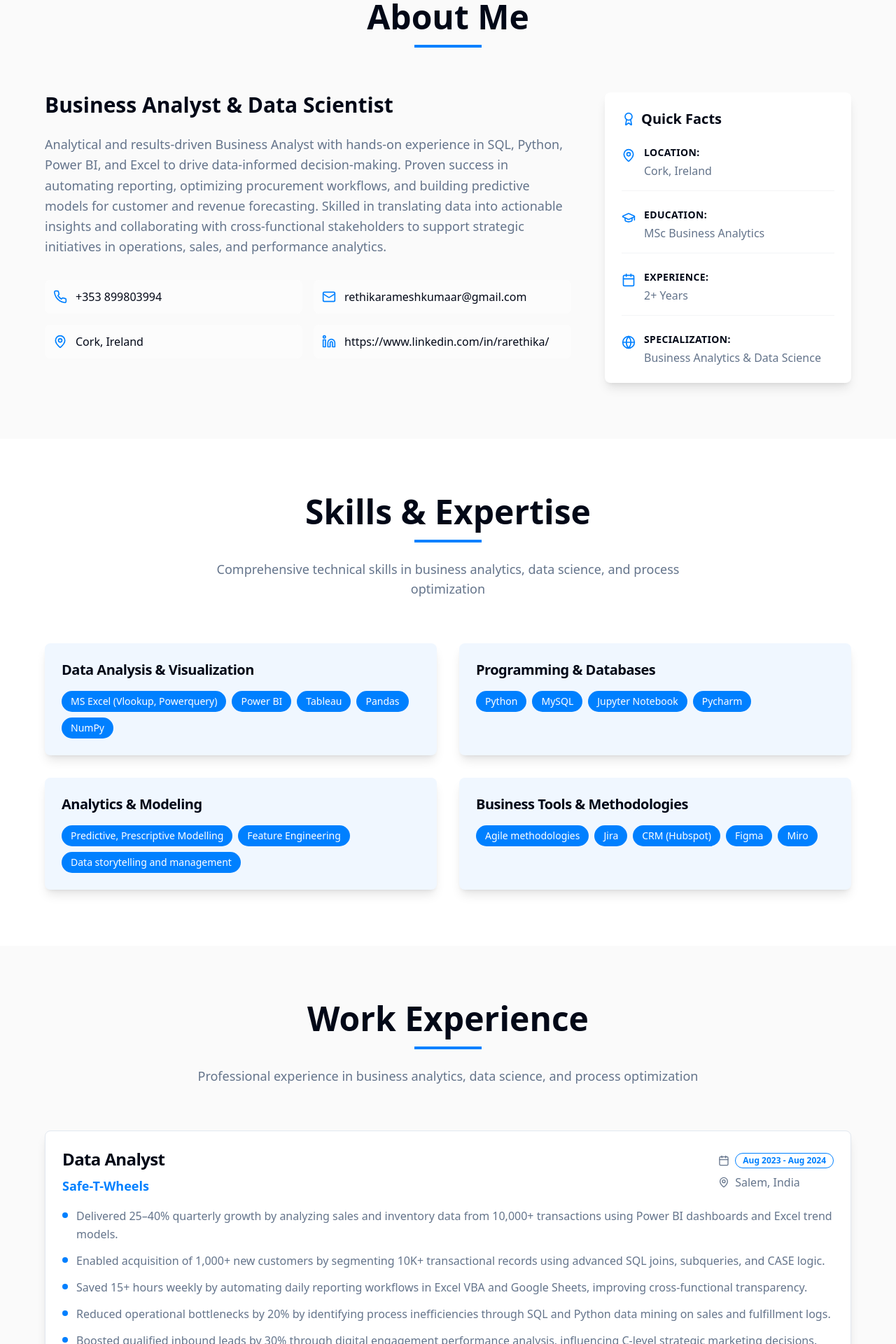
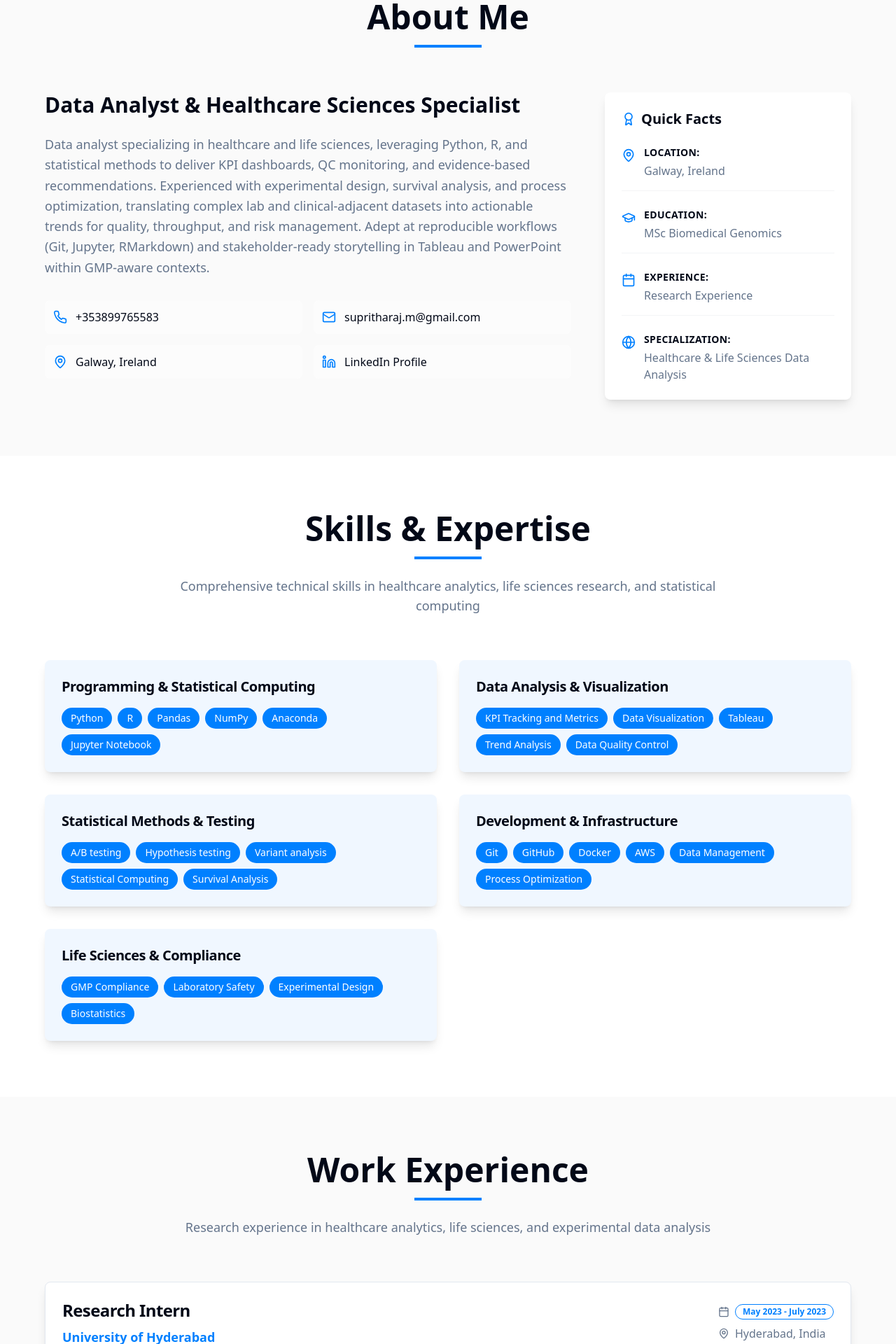
Before and after one commit to mentorque/suprithaportfolio, a React (Vite) app: page / in a window 1280 px wide. Shown: the part 880-2800 px from the top of the page at 70% size. Built offline with nearby package versions, Linux system fonts and the light colour scheme.

Commit message:
Update portfolio with new details
Updates the portfolio with Supritha's information, including contact details, professional summary, areas of expertise, work experience, projects, and education.

```diff
--- a/src/components/AboutSection.tsx
+++ b/src/components/AboutSection.tsx
@@ -3,17 +3,17 @@ import { MapPin, Phone, Mail, Linkedin, GraduationCap, Calendar, Globe, Award }
 
 const AboutSection = () => {
   const quickFacts = [
-    { icon: MapPin, label: "Location", value: "Cork, Ireland" },
-    { icon: GraduationCap, label: "Education", value: "MSc Business Analytics" },
-    { icon: Calendar, label: "Experience", value: "2+ Years" },
-    { icon: Globe, label: "Specialization", value: "Business Analytics & Data Science" },
+    { icon: MapPin, label: "Location", value: "Galway, Ireland" },
+    { icon: GraduationCap, label: "Education", value: "MSc Biomedical Genomics" },
+    { icon: Calendar, label: "Experience", value: "Research Experience" },
+    { icon: Globe, label: "Specialization", value: "Healthcare & Life Sciences Data Analysis" },
   ];
 
   const contactInfo = [
-    { icon: Phone, value: "+353 899803994" },
-    { icon: Mail, value: "rethikarameshkumaar@gmail.com" },
-    { icon: MapPin, value: "Cork, Ireland" },
-    { icon: Linkedin, value: "https://www.linkedin.com/in/rarethika/" },
+    { icon: Phone, value: "+353899765583" },
+    { icon: Mail, value: "supritharaj.m@gmail.com" },
+    { icon: MapPin, value: "Galway, Ireland" },
+    { icon: Linkedin, value: "LinkedIn Profile" },
   ];
 
   return (
@@ -31,11 +31,11 @@ const AboutSection = () => {
             {/* Main Content - Takes 2/3 of the space */}
             <div className="lg:col-span-2">
               <h3 className="text-2xl md:text-3xl font-bold text-foreground mb-6">
-                Business Analyst & Data Scientist
+                Data Analyst & Healthcare Sciences Specialist
               </h3>
 
               <p className="text-lg text-muted-foreground leading-relaxed mb-8">
-                Analytical and results-driven Business Analyst with hands-on experience in SQL, Python, Power BI, and Excel to drive data-informed decision-making. Proven success in automating reporting, optimizing procurement workflows, and building predictive models for customer and revenue forecasting. Skilled in translating data into actionable insights and collaborating with cross-functional stakeholders to support strategic initiatives in operations, sales, and performance analytics.
+                Data analyst specializing in healthcare and life sciences, leveraging Python, R, and statistical methods to deliver KPI dashboards, QC monitoring, and evidence-based recommendations. Experienced with experimental design, survival analysis, and process optimization, translating complex lab and clinical-adjacent datasets into actionable trends for quality, throughput, and risk management. Adept at reproducible workflows (Git, Jupyter, RMarkdown) and stakeholder-ready storytelling in Tableau and PowerPoint within GMP-aware contexts.
               </p>
 
               {/* Contact Information Grid */}
--- a/src/components/EducationSection.tsx
+++ b/src/components/EducationSection.tsx
@@ -1,40 +1,36 @@
 import { Card, CardContent, CardHeader, CardTitle } from "@/components/ui/card";
 import { Badge } from "@/components/ui/badge";
-import { GraduationCap, Calendar, Award, Star } from "lucide-react";
+import { GraduationCap, Calendar } from "lucide-react";
 
 const EducationSection = () => {
   const education = [
     {
-      institution: "University College Cork",
-      degree: "MSc Business Analytics",
-      dates: "2024 - 2025",
+      institution: "University of Galway",
+      degree: "MSc in Biomedical Genomics",
+      dates: "2023 - 2024",
       grade: "",
       coursework: [
-        "Predictive & Prescriptive Analytics",
-        "Data Analysis and Visualization",
-        "Python",
-        "Practical Application of BA",
-        "Design Thinking"
+        "Genomics techniques",
+        "Statistical Computing with R",
+        "Cancer Genomics",
+        "Programming for Biology using Python",
+        "Data Visualization"
       ]
     },
     {
-      institution: "Kumaraguru College of Technology",
-      degree: "BE in Electronics and Communication Engineering",
-      dates: "2019 – 2023",
+      institution: "Osmania University College for Women",
+      degree: "BSc in Genetics and Biotechnology",
+      dates: "2019 – 2022",
       grade: "",
-      coursework: []
+      coursework: [
+        "Biostatistics",
+        "Cytogenetics",
+        "Preventive Medicine",
+        "Bioinformatics",
+        "Biophysical Techniques",
+        "Population Genetics"
+      ]
     }
-  ];
-
-  const certifications = [
-    "SQL and Relational Databases 101, IBM",
-    "Introduction to CRM with HubSpot, Coursera",
-    "AI, Business and the Future of Work, Lund University",
-    "Introduction to Statistics, Stanford University",
-    "Business Analytics with Excel, Johns Hopkins University",
-    "Data Visualization Using Python, Great Learning",
-    "Excel Skills for Business Essentials, Macquarie University",
-    "Crash Course on Python, Coursera"
   ];
 
   return (
@@ -43,16 +39,16 @@ const EducationSection = () => {
         <div className="max-w-6xl mx-auto">
           <div className="text-center mb-16">
             <h2 className="text-4xl md:text-5xl font-bold text-foreground mb-4">
-              Education & Achievements
+              Education
             </h2>
             <div className="w-24 h-1 bg-[hsl(var(--primary))] mx-auto mb-6"></div>
             <p className="text-lg text-muted-foreground max-w-3xl mx-auto">
-              Academic background and professional certifications in business analytics and data science
+              Academic background in biomedical genomics and life sciences research
             </p>
           </div>
 
           {/* Education Section */}
-          <div className="mb-16">
+          <div>
             <h3 className="text-2xl font-bold text-foreground mb-8 flex items-center">
               <GraduationCap className="w-6 h-6 mr-3 text-[hsl(var(--primary))]" />
               Education
@@ -95,31 +91,6 @@ const EducationSection = () => {
               ))}
             </div>
           </div>
-
-          {/* Certifications Section */}
-          <div>
-            <h3 className="text-2xl font-bold text-foreground mb-8 flex items-center">
-              <Award className="w-6 h-6 mr-3 text-[hsl(var(--primary))]" />
-              Professional Certifications
-            </h3>
-
-            <Card className="bg-white shadow-lg">
-              <CardContent className="p-8">
-                <div className="grid md:grid-cols-2 gap-6">
-                  {certifications.map((cert, index) => (
-                    <div key={index} className="flex items-start space-x-3 p-4 rounded-lg bg-[hsl(var(--skill-bg))] hover:bg-[hsl(var(--primary))]/10 transition-colors duration-200 group">
-                      <div className="flex-shrink-0 mt-1">
-                        <Star className="w-4 h-4 text-[hsl(var(--primary))] group-hover:text-[hsl(var(--hero-accent))] transition-colors duration-200" />
-                      </div>
-                      <p className="text-foreground leading-relaxed font-medium group-hover:text-[hsl(var(--primary))] transition-colors duration-200">
-                        {cert}
-                      </p>
-                    </div>
-                  ))}
-                </div>
-              </CardContent>
-            </Card>
-          </div>
         </div>
       </div>
     </section>
--- a/src/components/ExperienceSection.tsx
+++ b/src/components/ExperienceSection.tsx
@@ -5,27 +5,18 @@ import { Calendar, MapPin } from "lucide-react";
 const ExperienceSection = () => {
   const experiences = [
     {
-      title: "Data Analyst",
-      company: "Safe-T-Wheels",
-      location: "Salem, India",
-      dates: "Aug 2023 - Aug 2024",
+      title: "Research Intern",
+      company: "University of Hyderabad",
+      location: "Hyderabad, India",
+      dates: "May 2023 - July 2023",
       responsibilities: [
-        "Delivered 25–40% quarterly growth by analyzing sales and inventory data from 10,000+ transactions using Power BI dashboards and Excel trend models.",
-        "Enabled acquisition of 1,000+ new customers by segmenting 10K+ transactional records using advanced SQL joins, subqueries, and CASE logic.",
-        "Saved 15+ hours weekly by automating daily reporting workflows in Excel VBA and Google Sheets, improving cross-functional transparency.",
-        "Reduced operational bottlenecks by 20% by identifying process inefficiencies through SQL and Python data mining on sales and fulfillment logs.",
-        "Boosted qualified inbound leads by 30% through digital engagement performance analysis, influencing C-level strategic marketing decisions."
-      ]
-    },
-    {
-      title: "Procurement Coordinator Intern",
-      company: "Flow Con Engineer India Pvt Ltd",
-      location: "Coimbatore, India",
-      dates: "May 2023 – July 2023",
-      responsibilities: [
-        "Reduced procurement cycle time by 15% by developing Tableau and Excel dashboards to track supplier KPIs and delivery compliance.",
-        "Generated €5,500 in savings within 3 months by conducting vendor cost-efficiency analysis using purchasing data and driving optimized sourcing decisions.",
-        "Improved forecast accuracy by 18% through trend analysis of inventory flow and material demand using SQL queries and Tableau visuals."
+        "Applied advanced methods including affinity chromatography, ion-exchange chromatography, and enzyme inhibition assays to extract and validate protease inhibitors, demonstrating strong technical expertise and analytical precision.",
+        "Designed and conducted pest-management experiments on Achaea janata larvae using protease inhibitors, improving experimental adaptability and demonstrating 70% larval mortality in treated groups.",
+        "Tested two colonies (n=100 each), recording control larvae weights of 465–906 mg versus treated averages <250 mg, evidencing >60% growth reduction and suppressed vitality.",
+        "Collected and organized 200+ quantitative data points on larval development, strengthening accuracy of growth and mortality trend analysis through careful data management.",
+        "Performed t-tests and survival analyses in Python and R, validating statistical significance (p<0.01) with 95% confidence and quantifying effect size to strengthen reliability of pest-management findings.",
+        "Developed data visualizations (box plots, survival curves, bar charts) that enhanced results clarity and enabled effective communication of experimental insights to diverse audiences.",
+        "Identified consistent trends of stunted growth and elevated mortality, confirming protease inhibitors' 70% effectiveness as natural biocontrol agents, contributing to sustainable agricultural pest-management strategies."
       ]
     }
   ];
@@ -40,7 +31,7 @@ const ExperienceSection = () => {
             </h2>
             <div className="w-24 h-1 bg-[hsl(var(--primary))] mx-auto mb-6"></div>
             <p className="text-lg text-muted-foreground max-w-3xl mx-auto">
-              Professional experience in business analytics, data science, and process optimization
+              Research experience in healthcare analytics, life sciences, and experimental data analysis
             </p>
           </div>
 
--- a/src/components/HeroSection.tsx
+++ b/src/components/HeroSection.tsx
@@ -31,22 +31,22 @@ const HeroSection = () => {
         <div className="mb-8">
           <img
             src={profilePicture}
-            alt="Rethika Rameshkumaar Anuradha"
+            alt="Supritha Raj"
             className="w-48 h-48 rounded-full mx-auto mb-6 border-4 border-white shadow-2xl object-cover object-center"
           />
         </div>
 
         <h1 className="text-5xl md:text-7xl font-bold text-white mb-4 tracking-tight">
-          Rethika Rameshkumaar Anuradha
+          Supritha Raj
         </h1>
 
         <p className="text-xl md:text-2xl text-white/90 mb-4 max-w-3xl mx-auto leading-relaxed">
-          Business Analyst & Data Scientist Driving Data-Informed Decision Making
+          Data Analyst Specializing in Healthcare & Life Sciences
         </p>
 
         <div className="flex items-center justify-center space-x-2 text-white/80 mb-12">
           <MapPin className="w-5 h-5 text-[hsl(var(--hero-accent))]" />
-          <span className="text-lg">Cork, Ireland</span>
+          <span className="text-lg">Galway, Ireland</span>
         </div>
 
         <div className="flex flex-col sm:flex-row gap-4 justify-center mb-16">
--- a/src/components/ProjectsSection.tsx
+++ b/src/components/ProjectsSection.tsx
@@ -10,28 +10,16 @@ import projectDeloitte from "@/assets/project-deloitte.jpg";
 const ProjectsSection = () => {
   const projects = [
     {
-      title: "Gaming Analytics Dashboard for Gamucopia Creatives",
-      description: "Built an interactive Power BI dashboard consolidating financial, marketing, and user engagement data for real-time monitoring of player churn, revenue forecasts, and marketing ROI. Used Python (Pandas, ARIMA, Prophet) to deliver descriptive and predictive analytics, driving actionable recommendations for budget optimization.",
+      title: "Evolution of Detoxification Genes in Primates",
+      description: "Analyzed 85 protein sequences from 5 primate species using Python, aligned 338 positions, constructing 3 phylogenetic trees (1,000 bootstraps), and identified 10+ conserved motifs, advancing evolutionary insights by 25%. Built and validated 3D protein models with automated tools, applying hypothesis testing to ensure accuracy, and achieving scores >0.7 for 90% of models.",
       image: projectGaming,
-      technologies: ["Power BI", "Python", "Pandas", "ARIMA", "Prophet", "Analytics"],
+      technologies: ["Python", "Phylogenetics", "Bioinformatics", "Statistical Analysis", "3D Modeling"],
     },
     {
-      title: "ISCG Case Competition – Deloitte",
-      description: "Collaborated with Deloitte professionals to analyze customer insights and market positioning, developing data-driven strategic packaging and marketing recommendations.",
-      image: projectDeloitte,
-      technologies: ["Strategy", "Customer Analysis", "Market Research", "Consulting"],
-    },
-    {
-      title: "The Ocean Cleanup Dashboard",
-      description: "Developed a Tableau dashboard to track progress on SDG 6 and SDG 14 using real-world marine microplastics and water quality datasets. Conducted extensive data cleaning and statistical analysis, designed geospatial maps and KPI scorecards, and generated actionable insights for prioritizing cleanup efforts.",
+      title: "Molecular Techniques Demonstrations and Equipment Optimization",
+      description: "Executed 10+ molecular biology experiments, improving efficiency by 20%, validating core protocols, and isolating 150 mg DNA (>1.8 purity, 95% suitability for downstream analysis). Optimized PCR (increasing 25% efficiency and decreasing 40% nonspecific products) and visualized DNA bands with 90% integrity for precise fragment verification.",
       image: projectOcean,
-      technologies: ["Tableau", "Environmental Data", "Geospatial Analysis", "SDG Tracking"],
-    },
-    {
-      title: "Crude Oil Price Prediction - IBM",
-      description: "Designed a time-series forecasting system to predict crude oil prices using 30 years of historical market and geopolitical data. Employed statistical modeling techniques and delivered an interactive dashboard for price prediction and decision support in investment and energy sector planning.",
-      image: projectOil,
-      technologies: ["Time Series", "Forecasting", "Statistical Modeling", "Financial Analytics"],
+      technologies: ["Molecular Biology", "PCR Optimization", "DNA Analysis", "Laboratory Techniques"],
     },
   ];
 
@@ -45,7 +33,7 @@ const ProjectsSection = () => {
             </h2>
             <div className="w-24 h-1 bg-[hsl(var(--primary))] mx-auto mb-6"></div>
             <p className="text-lg text-muted-foreground max-w-3xl mx-auto">
-              Key projects showcasing expertise in business analytics, data science, and strategic insights
+              Key research projects showcasing expertise in bioinformatics, molecular biology, and data analysis
             </p>
           </div>
 
--- a/src/components/SkillsSection.tsx
+++ b/src/components/SkillsSection.tsx
@@ -4,20 +4,24 @@ import { Badge } from "@/components/ui/badge";
 const SkillsSection = () => {
   const skillCategories = [
     {
-      title: "Data Analysis & Visualization",
-      skills: ["MS Excel (Vlookup, Powerquery)", "Power BI", "Tableau", "Pandas", "NumPy"]
+      title: "Programming & Statistical Computing",
+      skills: ["Python", "R", "Pandas", "NumPy", "Anaconda", "Jupyter Notebook"]
     },
     {
-      title: "Programming & Databases",
-      skills: ["Python", "MySQL", "Jupyter Notebook", "Pycharm"]
+      title: "Data Analysis & Visualization",
+      skills: ["KPI Tracking and Metrics", "Data Visualization", "Tableau", "Trend Analysis", "Data Quality Control"]
     },
     {
-      title: "Analytics & Modeling",
-      skills: ["Predictive, Prescriptive Modelling", "Feature Engineering", "Data storytelling and management"]
+      title: "Statistical Methods & Testing",
+      skills: ["A/B testing", "Hypothesis testing", "Variant analysis", "Statistical Computing", "Survival Analysis"]
     },
     {
-      title: "Business Tools & Methodologies",
-      skills: ["Agile methodologies", "Jira", "CRM (Hubspot)", "Figma", "Miro"]
+      title: "Development & Infrastructure",
+      skills: ["Git", "GitHub", "Docker", "AWS", "Data Management", "Process Optimization"]
+    },
+    {
+      title: "Life Sciences & Compliance",
+      skills: ["GMP Compliance", "Laboratory Safety", "Experimental Design", "Biostatistics"]
     }
   ];
 
@@ -31,7 +35,7 @@ const SkillsSection = () => {
             </h2>
             <div className="w-24 h-1 bg-[hsl(var(--primary))] mx-auto mb-6"></div>
             <p className="text-lg text-muted-foreground max-w-3xl mx-auto">
-              Comprehensive technical skills in business analytics, data science, and process optimization
+              Comprehensive technical skills in healthcare analytics, life sciences research, and statistical computing
             </p>
           </div>
 
```
